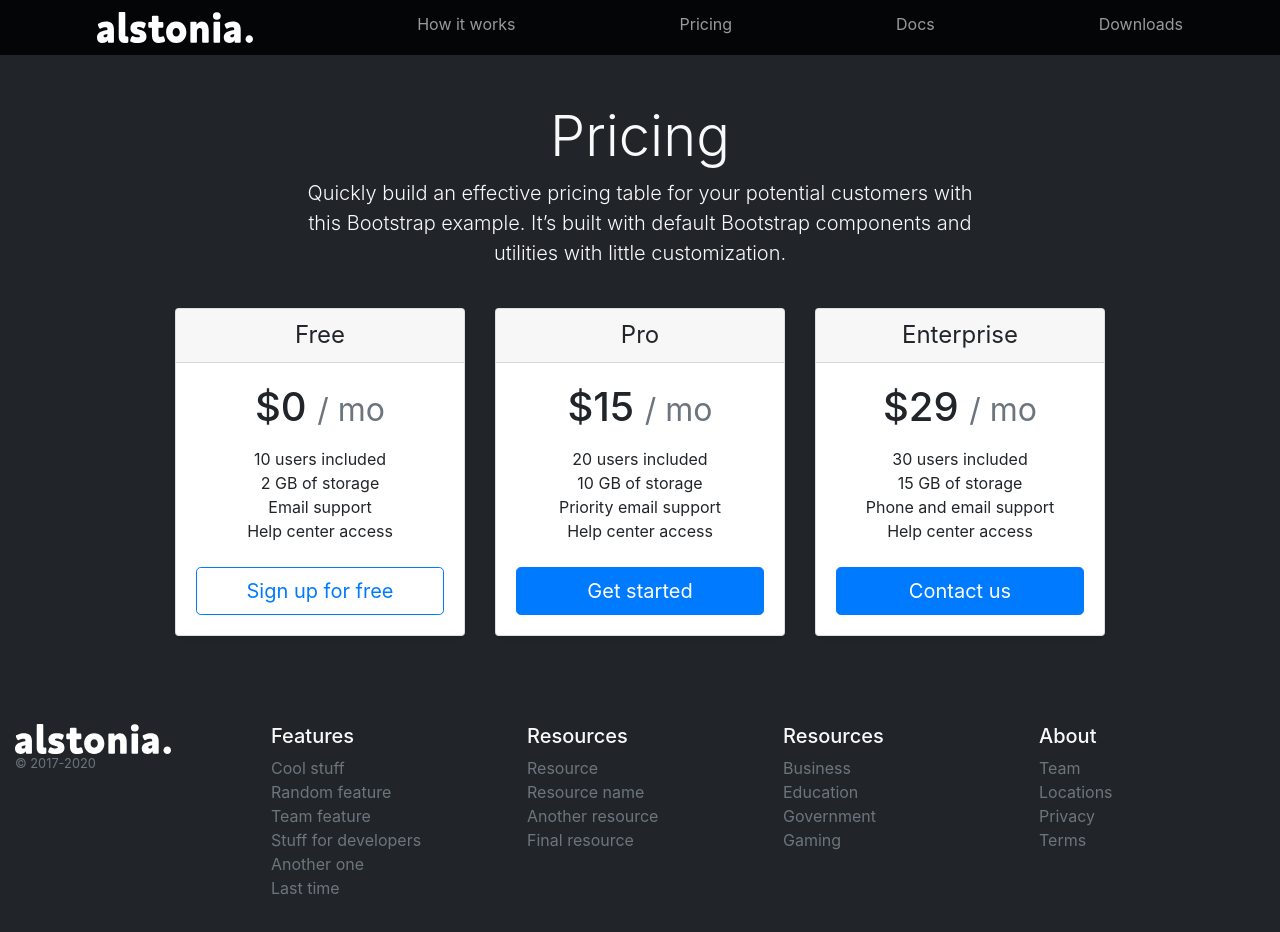
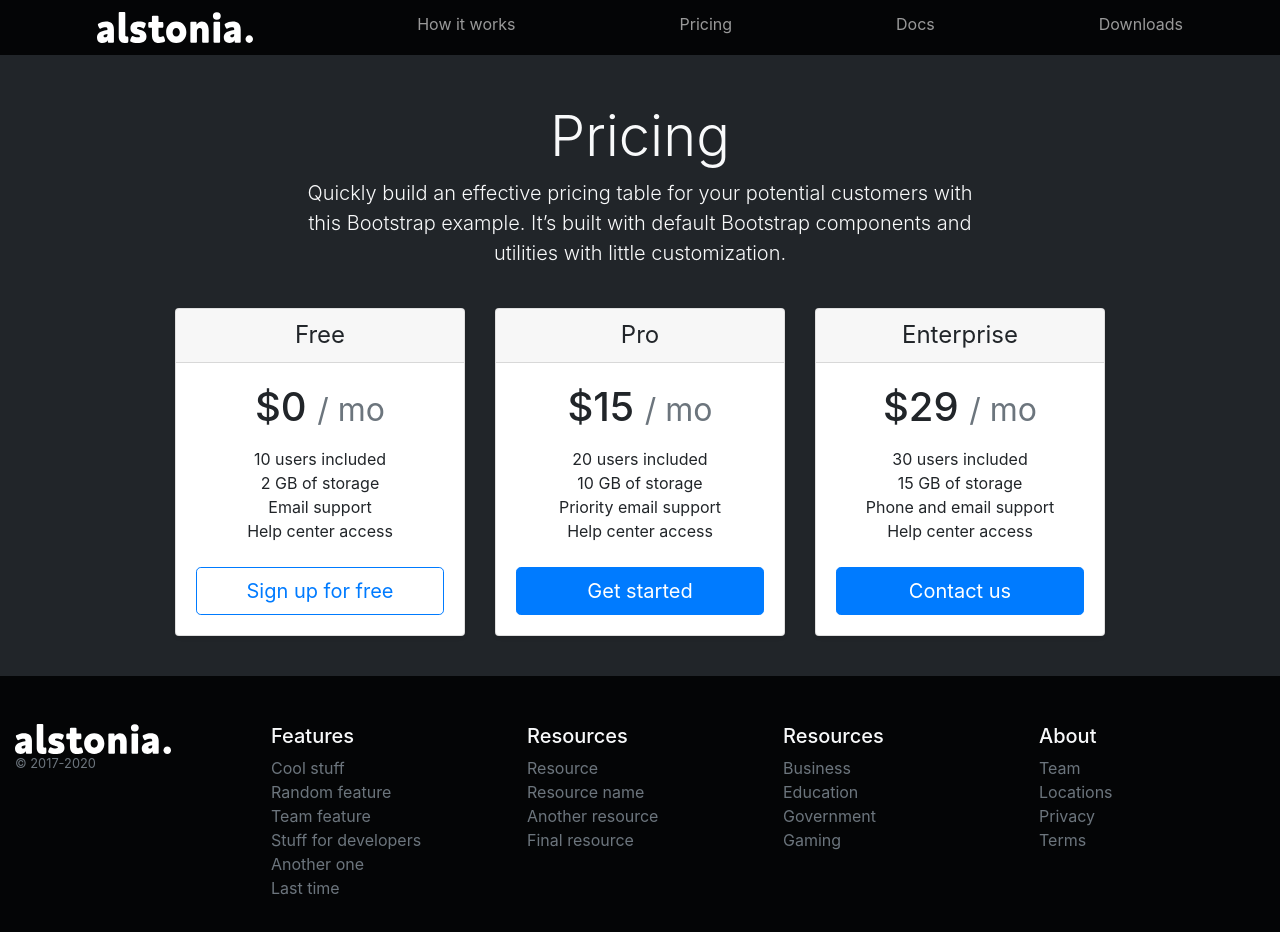
Before and after one commit to Ujjwalgyawali/website, a plain HTML site: page pricing.html in a window 1280 px wide. Drawn offline with nearby package versions, Linux system fonts and the light colour scheme.

Commit message:
footer color

```diff
--- a/pricing.html
+++ b/pricing.html
@@ -101,7 +101,7 @@
         </div>
       </div>
     </div>
-  <footer class="alstonia-theme container-fluid py-5">
+  <footer class="site-header container-fluid py-5">
     <div class="row">
       <div class="col-12 col-md">
         <img src=assets/img/logo.svg alt=Alstonia>
```
Also changed, not shown: index.html (+2 -2 lines).
